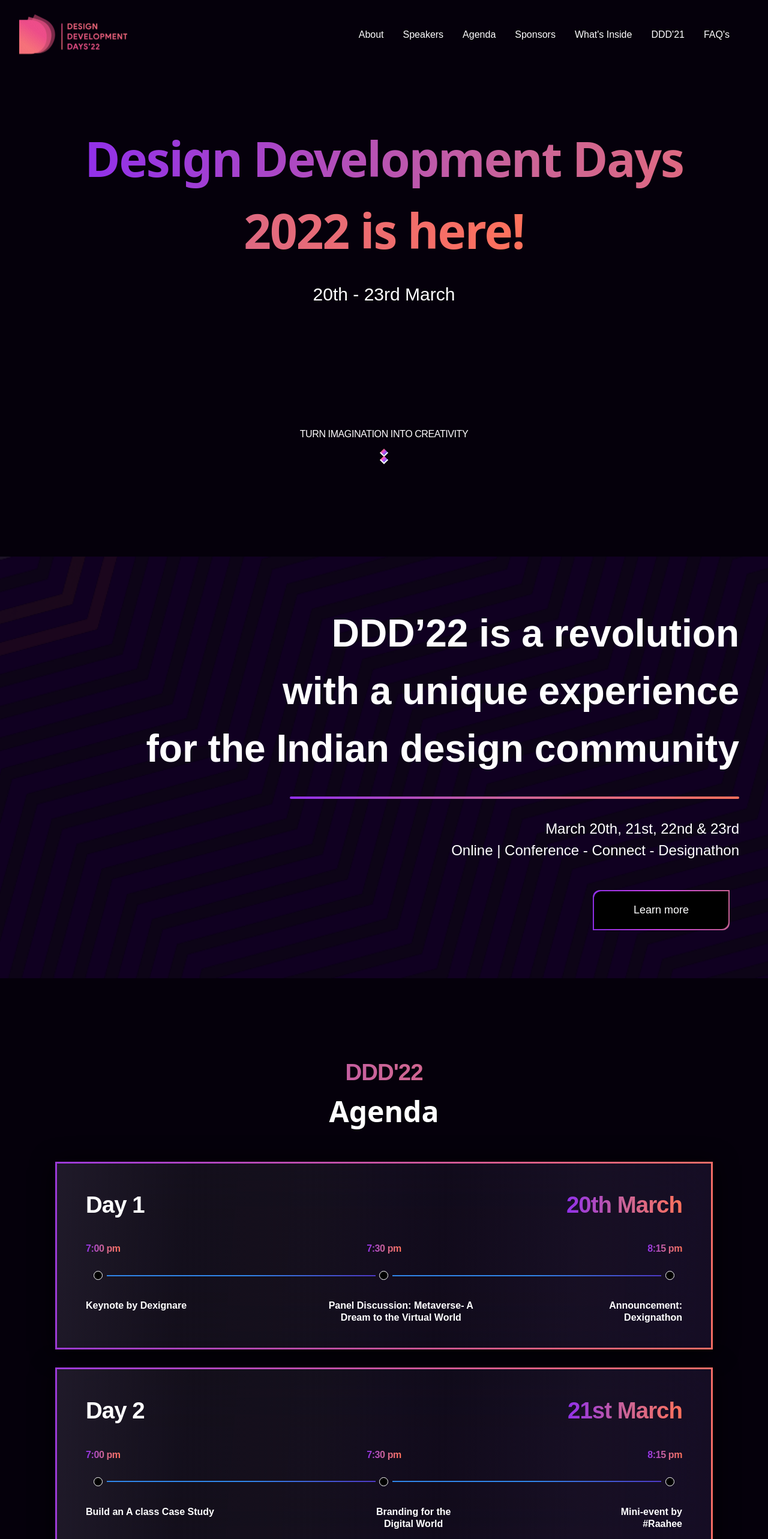
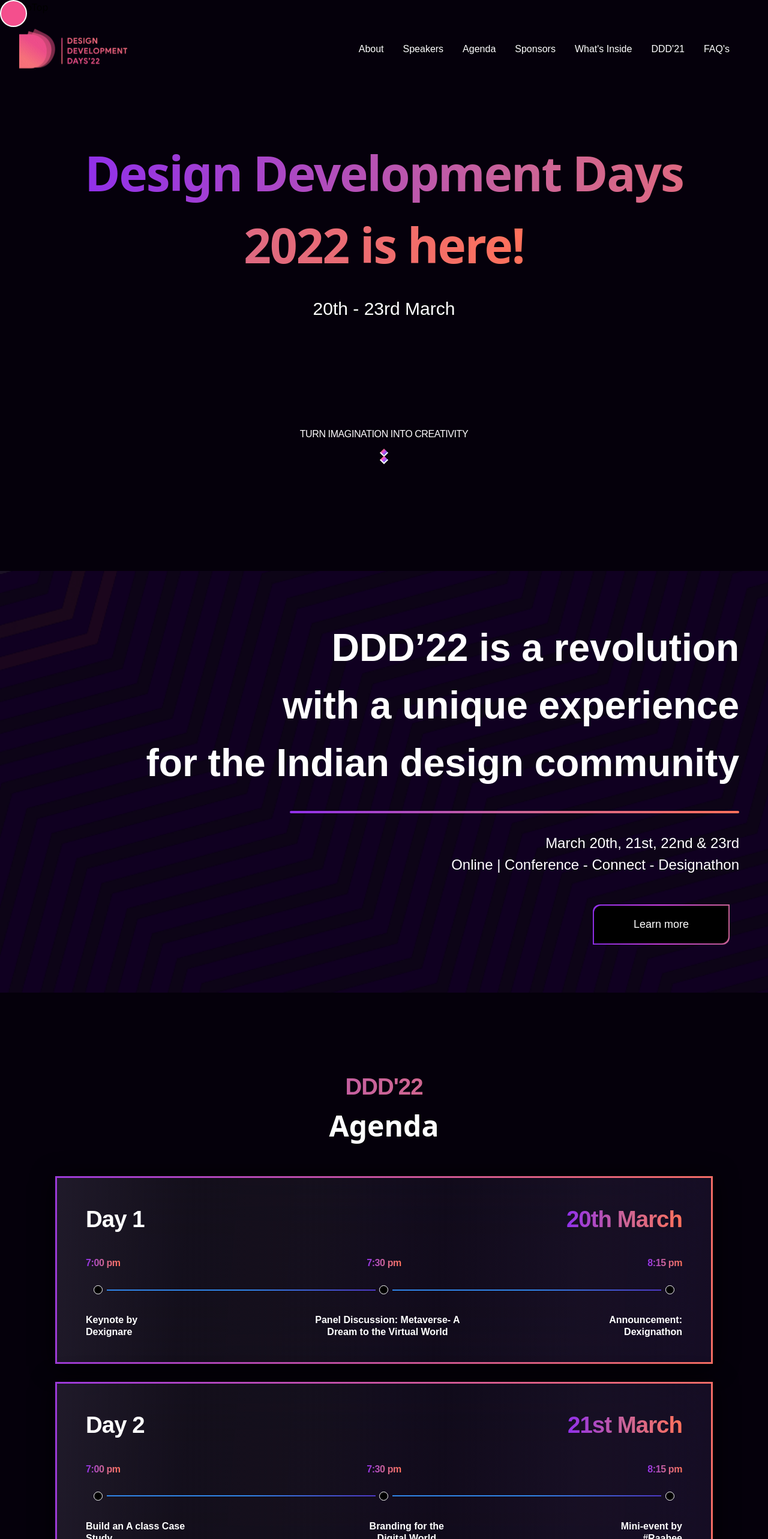
Before and after one commit to Dexignare/dexignare-fontend, a React (Create React App) app: page / in a window 1280 px wide. Shown: the top 2566 px of the page at 60% size. Built offline with nearby package versions, Linux system fonts and the light colour scheme.

Commit message:
finesse edit 1

```diff
--- a/src/App.js
+++ b/src/App.js
@@ -1,4 +1,4 @@
-// import CustomCursor from "./components/CustomCursor/index";
+import CustomCursor from "./components/CustomCursor/index";
 import Header from "./Sections/Header";
 import Revo from "./Sections/Revolution";
 // import Expert from "./Sections/Expert";
@@ -7,11 +7,14 @@
 import Footer from "./Sections/Footer";
 import Sponsors from './Sections/Sponsors/index';
 // import FAQ from './Sections/FAQ/index';
+import BackToTop from './components/BackToTop/index';
+
 
 function App() {
   return (
     <div className="h-full bg-dark-900">
-      {/* <CustomCursor /> */}
+      <CustomCursor />
+      <BackToTop/>
       <Header />
       <Revo />
       {/* <Expert /> */}
--- a/src/Sections/Agenda/index.js
+++ b/src/Sections/Agenda/index.js
@@ -108,7 +108,7 @@
 
             <div className="flex justify-between">
               <div>
-                <div className="text-white font-montserrat mt-2 font-bold leading-tight"
+                <div className="mr-[20%] text-white font-montserrat mt-2 font-bold leading-tight"
                   // style={{ marginLeft: "15px" }}
                 >
                   {data.title1}
@@ -116,7 +116,7 @@
               </div>
               <div>
                 <div
-                  className="ml-[10%] xs:ml-[35%] mr-[10%] text-center sm:ml-[25%] text-white font-montserrat mt-2 font-bold leading-tight"
+                  className="ml-[10%] mr-[10%] xs:ml-[25%] xs:mr-[10%] text-center  text-white font-montserrat mt-2 font-bold leading-tight"
                   // style={{ marginLeft: "30%" }}
                 >
                   {data.title2}
--- /dev/null
+++ b/src/components/BackToTop/index.js
@@ -0,0 +1,9 @@
+import React from 'react'
+
+const BackToTop = () => {
+  return (
+    <div>BackToTop</div>
+  )
+}
+
+export default BackToTop
--- a/src/components/CustomCursor/style.css
+++ b/src/components/CustomCursor/style.css
@@ -5,11 +5,12 @@
     overflow: hidden;
     transform: translate3d(0, 0, 0);
     position: fixed;
-    /* background: linear-gradient(45deg, #9130ea, #cb6497, #ff715b); */
-    background: linear-gradient(209.7deg, #F44F8D 12.6%, #F44F8D 34.55%, #FD747D 74.63%);
-    /* // border: 1px solid black; */
-    mix-blend-mode: difference;
-    transition: width 0.25s ease-in-out, height 0.25s ease-in-out;
+    background: linear-gradient(209.7deg, #F44F8D 82.6%, #F44F8D 84.55%, #FD747D 94.63%);
+
+    /* background: transparent; */
+     border: 2px solid white;
+    mix-blend-mode:lighten;
+    transition: width 0.0s ease-in-out, height 0.0s ease-in-out;
 
 }
 
--- a/src/components/LogoCloud/index.js
+++ b/src/components/LogoCloud/index.js
@@ -11,7 +11,7 @@
               target="_blank" rel="noopener noreferrer"
               className='bg-black hover:bg-dark-700 flex items-center justify-center px-12 py-3 border border-transparent text-base font-medium rounded-tl-xl rounded-br-xl text-white border-2 md:py-4 md:text-lg md:px-16 font-montserrat'
             > */}
-      <a className="sm:-my-6 md:-my-12" type='button' href={link} target='_blank' rel='noopener noreferrer'>
+      <a className="sm:-mb-12 md:-mb-24" type='button' href={link} target='_blank' rel='noopener noreferrer'>
         <img
           className='sm:my-8 mx-auto h-4/5 sm:h-1/2 md:h-2/5'
           src={imgsrc}
--- a/src/index.css
+++ b/src/index.css
@@ -12,7 +12,7 @@
 html {
   /* font-family: "Montserrat", sans-serif; */
   background-color: #05000b;
-  /* cursor:none; */
+  cursor:none;
   overflow-x: hidden;
   scroll-behavior: smooth;
 }
```
